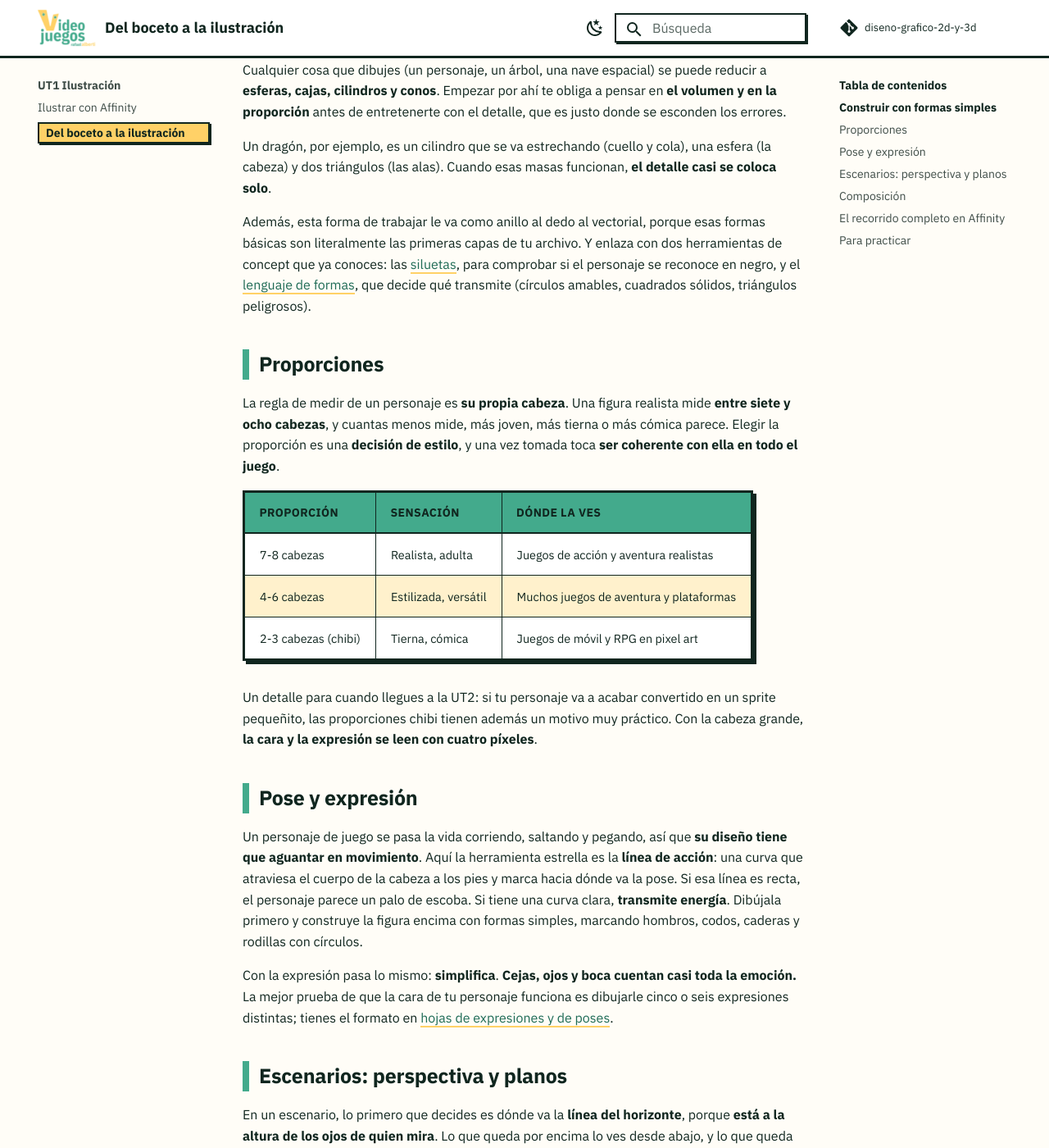
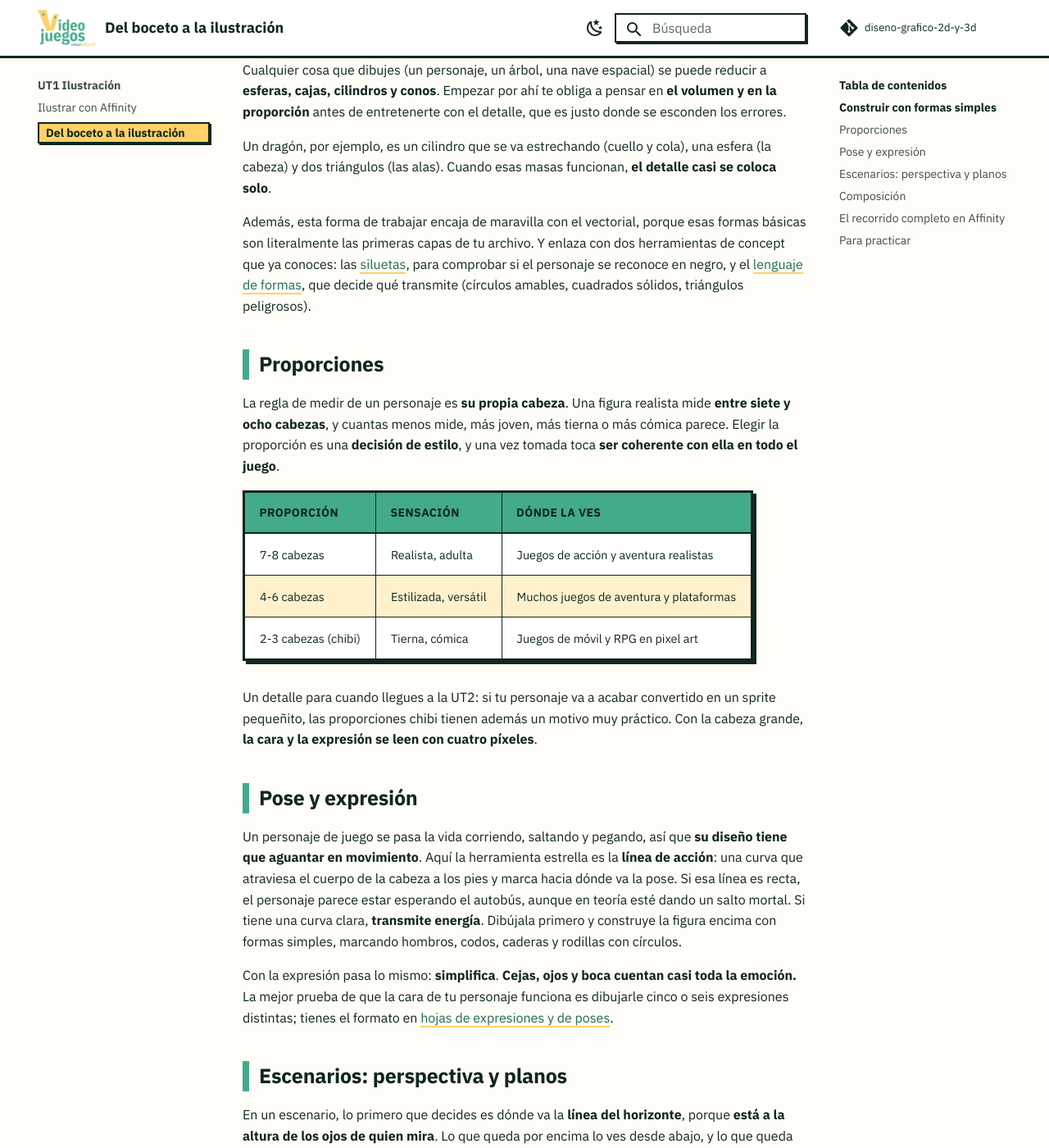
Before and after one commit to envasador/diseno-grafico-2d-y-3d, an MkDocs documentation site: the page built from docs/ut1/02-del-boceto-a-la-ilustracion.md, in a window 1280 px wide and 1400 px high, scrolled down 491 px. Shown: the whole window at 82% size. Built offline with MkDocs 1.6.1 and Material for MkDocs 9.7.7, drawn with Linux system fonts in a browser that asks for light colours; comment, search, counter and statistics services are not loaded; some of the changed text lies outside the part shown.

Commit message:
Arte | 26-27

```diff
--- a/docs/ut1/02-del-boceto-a-la-ilustracion.md
+++ b/docs/ut1/02-del-boceto-a-la-ilustracion.md
@@ -10,7 +10,7 @@ Cualquier cosa que dibujes (un personaje, un árbol, una nave espacial) se puede
 
 Un dragón, por ejemplo, es un cilindro que se va estrechando (cuello y cola), una esfera (la cabeza) y dos triángulos (las alas). Cuando esas masas funcionan, **el detalle casi se coloca solo**.
 
-Además, esta forma de trabajar le va como anillo al dedo al vectorial, porque esas formas básicas son literalmente las primeras capas de tu archivo. Y enlaza con dos herramientas de concept que ya conoces: las [siluetas](../concept/siluetas.md), para comprobar si el personaje se reconoce en negro, y el [lenguaje de formas](../concept/thumbnails.md), que decide qué transmite (círculos amables, cuadrados sólidos, triángulos peligrosos).
+Además, esta forma de trabajar encaja de maravilla con el vectorial, porque esas formas básicas son literalmente las primeras capas de tu archivo. Y enlaza con dos herramientas de concept que ya conoces: las [siluetas](../concept/siluetas.md), para comprobar si el personaje se reconoce en negro, y el [lenguaje de formas](../concept/thumbnails.md), que decide qué transmite (círculos amables, cuadrados sólidos, triángulos peligrosos).
 
 ## Proporciones
 
@@ -26,13 +26,13 @@ Un detalle para cuando llegues a la UT2: si tu personaje va a acabar convertido
 
 ## Pose y expresión
 
-Un personaje de juego se pasa la vida corriendo, saltando y pegando, así que **su diseño tiene que aguantar en movimiento**. Aquí la herramienta estrella es la **línea de acción**: una curva que atraviesa el cuerpo de la cabeza a los pies y marca hacia dónde va la pose. Si esa línea es recta, el personaje parece un palo de escoba. Si tiene una curva clara, **transmite energía**. Dibújala primero y construye la figura encima con formas simples, marcando hombros, codos, caderas y rodillas con círculos.
+Un personaje de juego se pasa la vida corriendo, saltando y pegando, así que **su diseño tiene que aguantar en movimiento**. Aquí la herramienta estrella es la **línea de acción**: una curva que atraviesa el cuerpo de la cabeza a los pies y marca hacia dónde va la pose. Si esa línea es recta, el personaje parece estar esperando el autobús, aunque en teoría esté dando un salto mortal. Si tiene una curva clara, **transmite energía**. Dibújala primero y construye la figura encima con formas simples, marcando hombros, codos, caderas y rodillas con círculos.
 
 Con la expresión pasa lo mismo: **simplifica**. **Cejas, ojos y boca cuentan casi toda la emoción.** La mejor prueba de que la cara de tu personaje funciona es dibujarle cinco o seis expresiones distintas; tienes el formato en [hojas de expresiones y de poses](../concept/hojas-de-produccion.md#hojas-de-expresiones-y-de-poses).
 
 ## Escenarios: perspectiva y planos
 
-En un escenario, lo primero que decides es dónde va la **línea del horizonte**, porque **está a la altura de los ojos de quien mira**. Lo que queda por encima lo ves desde abajo, y lo que queda por debajo, desde arriba. Coloca el horizonte bajo y todo parecerá enorme; súbelo y estarás mirando la escena como un dron.
+En un escenario, lo primero que decides es dónde va la **línea del horizonte**, porque **está a la altura de los ojos de quien mira**. Lo que queda por encima lo ves desde abajo, y lo que queda por debajo, desde arriba. Coloca el horizonte bajo y todo parecerá enorme; súbelo y verás la escena desde arriba, como en un juego de estrategia.
 
 A partir de ahí, las líneas que se alejan van a parar a **puntos de fuga**:
 
```
Also changed, not shown: docs/ut1/01-ilustrar-con-affinity.md (+5 -5 lines), docs/ut1/index.md (+2 -2 lines).
